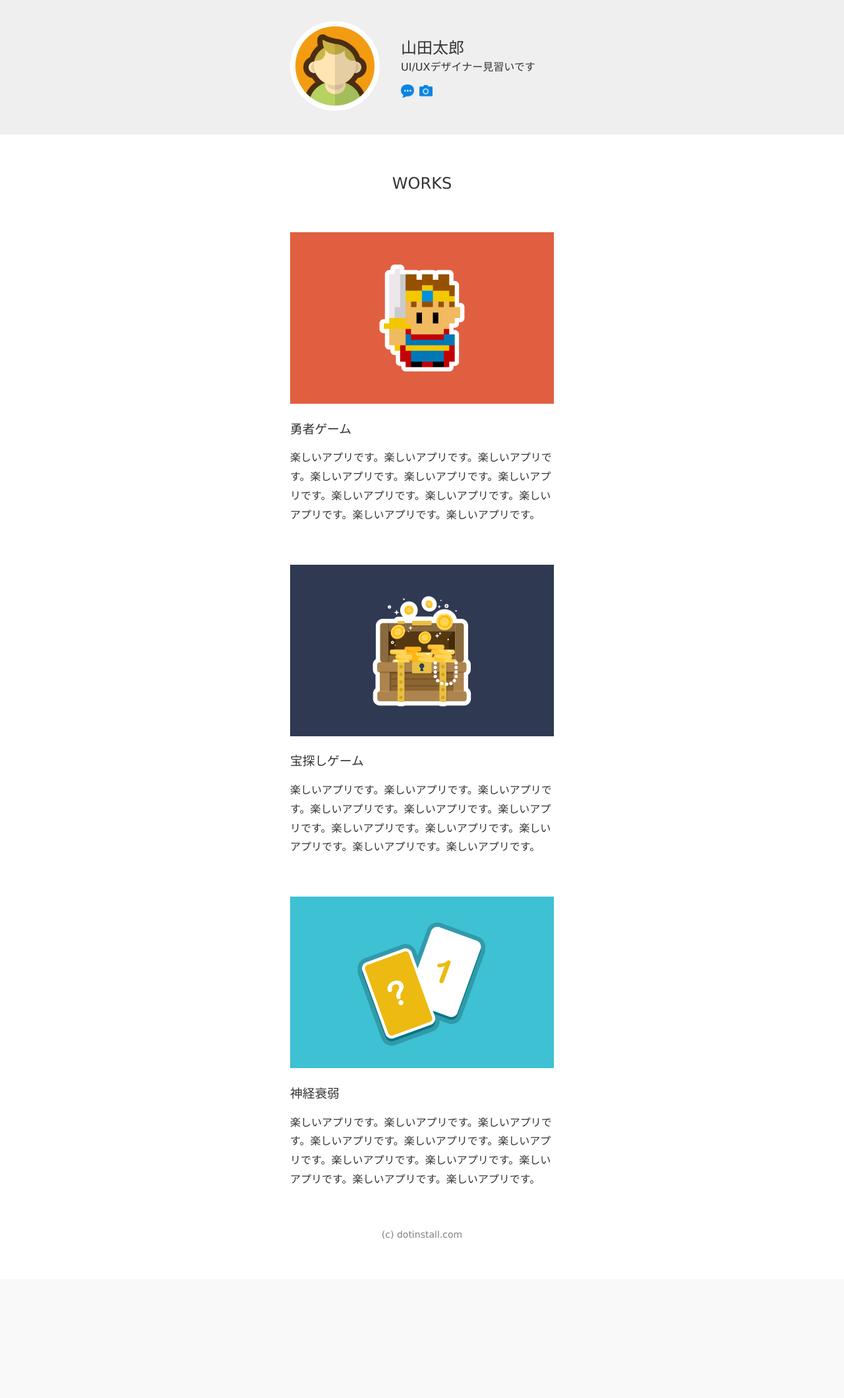
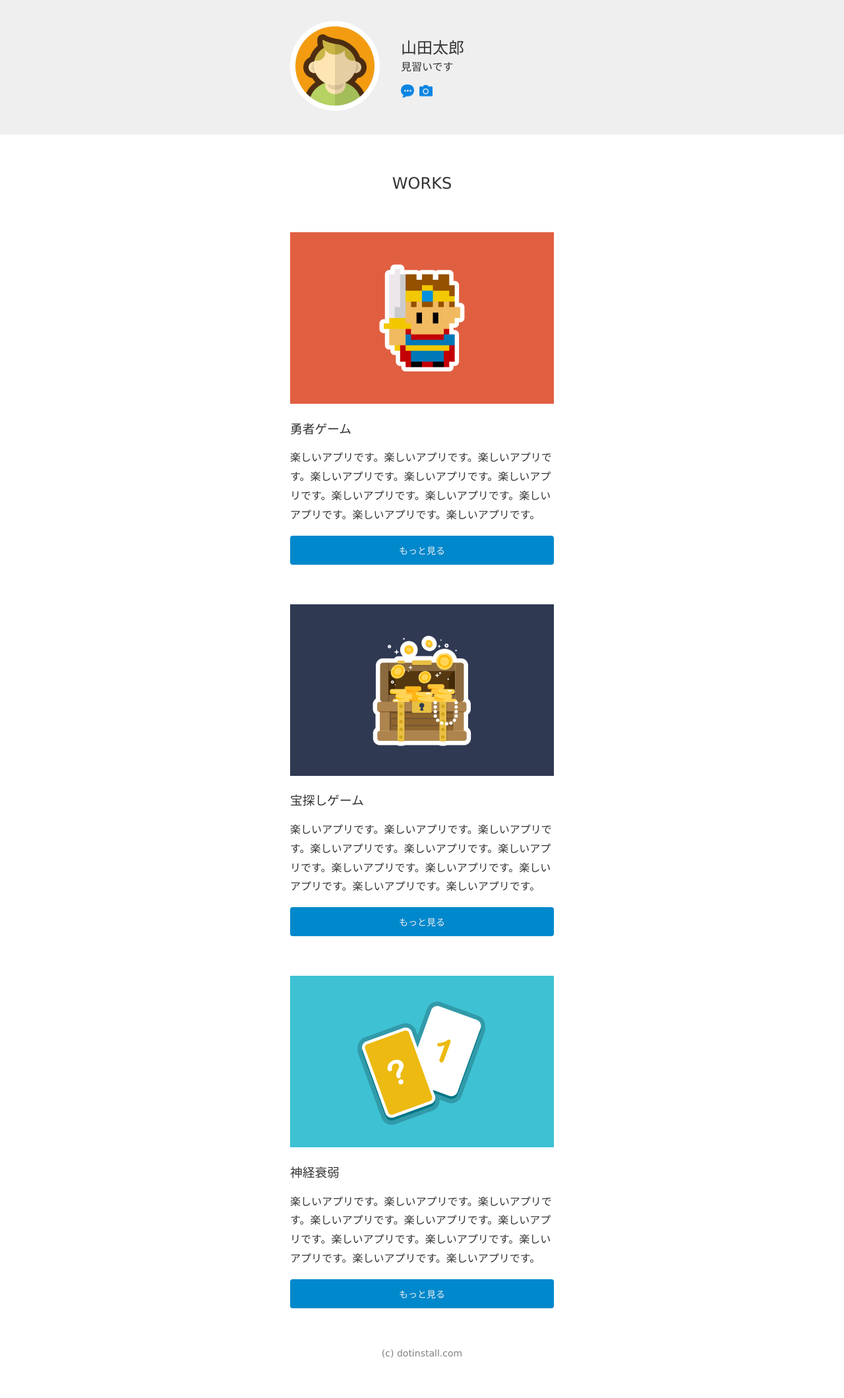
Before and after one commit to kn2728/basic_php_v3-master, a PHP site: page / in a window 1280 px wide. Shown: the whole page at 66% size. Before the commit the page ends 1878 px from the top, so only its background shows below. Run offline with PHP 8.4, Linux system fonts and the light colour scheme.

Commit message:
ランダムメッセージの追加と詳細ページリンクの作成

```diff
--- a/work/css/styles.css
+++ b/work/css/styles.css
@@ -85,6 +85,20 @@ header{
   line-height: 1.8;
 }
 
+.works a {
+  text-decoration: none;
+  display: block;
+  text-align: center;
+  font-size: 14px;
+  background: #08c;
+  border-radius: 4px;
+  padding: 12px;
+  color: #efefef;
+}
+.works a:hover{
+  opacity: 0.8;
+}
+
 footer p {
   text-align: center;
   font-size: 14px;
--- a/work/index.html
+++ b/work/index.php
@@ -1,3 +1,16 @@
+<?php
+
+$n = mt_rand(1, 3);
+if($n == 1){
+  $message = "見習いです";
+}elseif($n == 2){
+  $message = "勉強中です";
+}else{
+  $message = "PHPちょっとわかります";
+}
+
+?>
+
 <!DOCTYPE html>
 <html lang="ja">
 <head>
@@ -15,7 +28,7 @@
       </div>
       <div class="info">
         <h1>山田太郎</h1>
-        <p>UI/UXデザイナー見習いです</p>
+        <p><?= $message; ?></p>
         <ul>
           <li>
             <a href="https://dotinstall.com" target="_blank">
@@ -38,18 +51,21 @@
       <img src="img/work1.png" width="400" height="260" alt="勇者ゲームの紹介画像">
       <h1>勇者ゲーム</h1>
       <p>楽しいアプリです。楽しいアプリです。楽しいアプリです。楽しいアプリです。楽しいアプリです。楽しいアプリです。楽しいアプリです。楽しいアプリです。楽しいアプリです。楽しいアプリです。楽しいアプリです。</p>
+      <a href = "hero.php">もっと見る</a>
     </section>
 
     <section>
       <img src="img/work2.png" width="400" height="260" alt="宝探しゲームの紹介画像">
       <h1>宝探しゲーム</h1>
       <p>楽しいアプリです。楽しいアプリです。楽しいアプリです。楽しいアプリです。楽しいアプリです。楽しいアプリです。楽しいアプリです。楽しいアプリです。楽しいアプリです。楽しいアプリです。楽しいアプリです。</p>
+      <a href ="treasure.php">もっと見る</a>
     </section>
 
     <section>
       <img src="img/work3.png" width="400" height="260" alt="神経衰弱の紹介画像">
       <h1>神経衰弱</h1>
       <p>楽しいアプリです。楽しいアプリです。楽しいアプリです。楽しいアプリです。楽しいアプリです。楽しいアプリです。楽しいアプリです。楽しいアプリです。楽しいアプリです。楽しいアプリです。楽しいアプリです。</p>
+      <a href ="memory.php">もっと見る</a>
     </section>
 
   </section>
```
